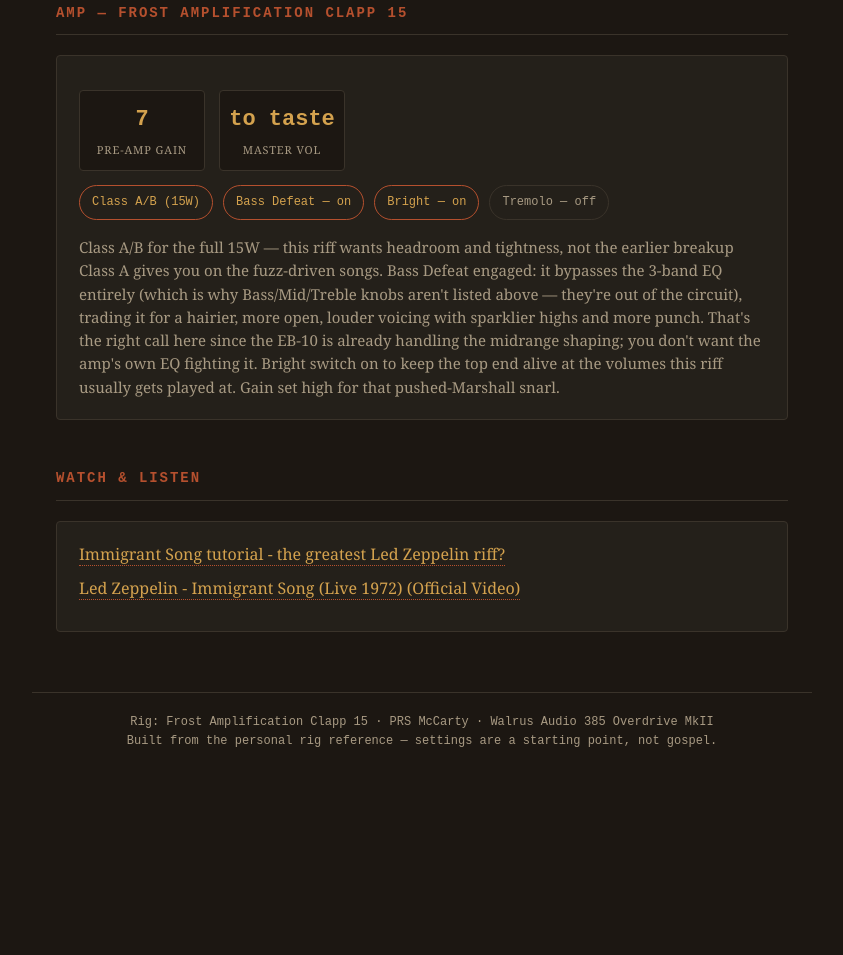
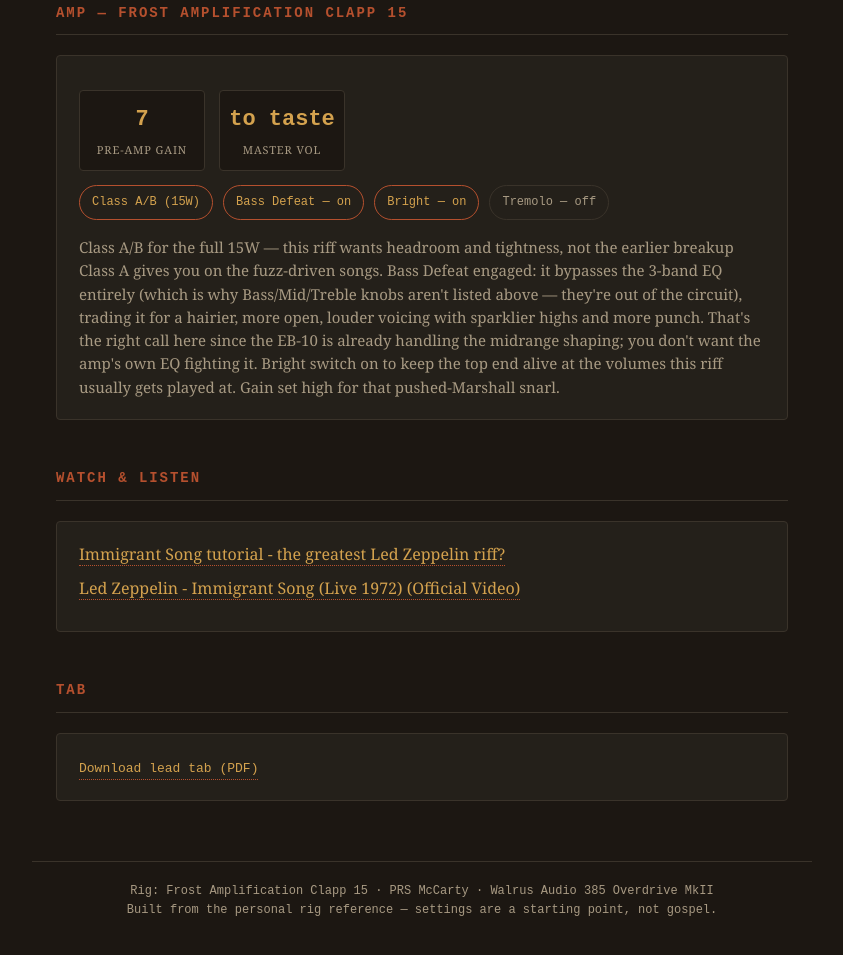
Before and after one commit to bedhouse-ux/tone-guides-V2, a plain HTML site: page Led Zeppelin/Immigrant Song — Tone Guide.html in a window 1280 px wide. Shown: the part 2401-3356 px from the top of the page, without its empty margins (218-1061 px from the left). Before the commit the page ends 3211 px from the top, so only its background shows below. Drawn offline with Linux system fonts and the light colour scheme.

Commit message:
Update Immigrant Song — Tone Guide.html

```diff
--- a/Led Zeppelin/Immigrant Song — Tone Guide.html
+++ b/Led Zeppelin/Immigrant Song — Tone Guide.html
@@ -122,7 +122,7 @@
     </ul>
   </div>
 </section>
-
+<section> <h2>Tab</h2> <div class="card"> <a class="tab-link" href="Immigrant%20Song%20%E2%80%94%20Lead%20Tab.pdf" target="_blank">Download lead tab (PDF)</a> </div> </section>
 </main>
 
 <footer>
```
